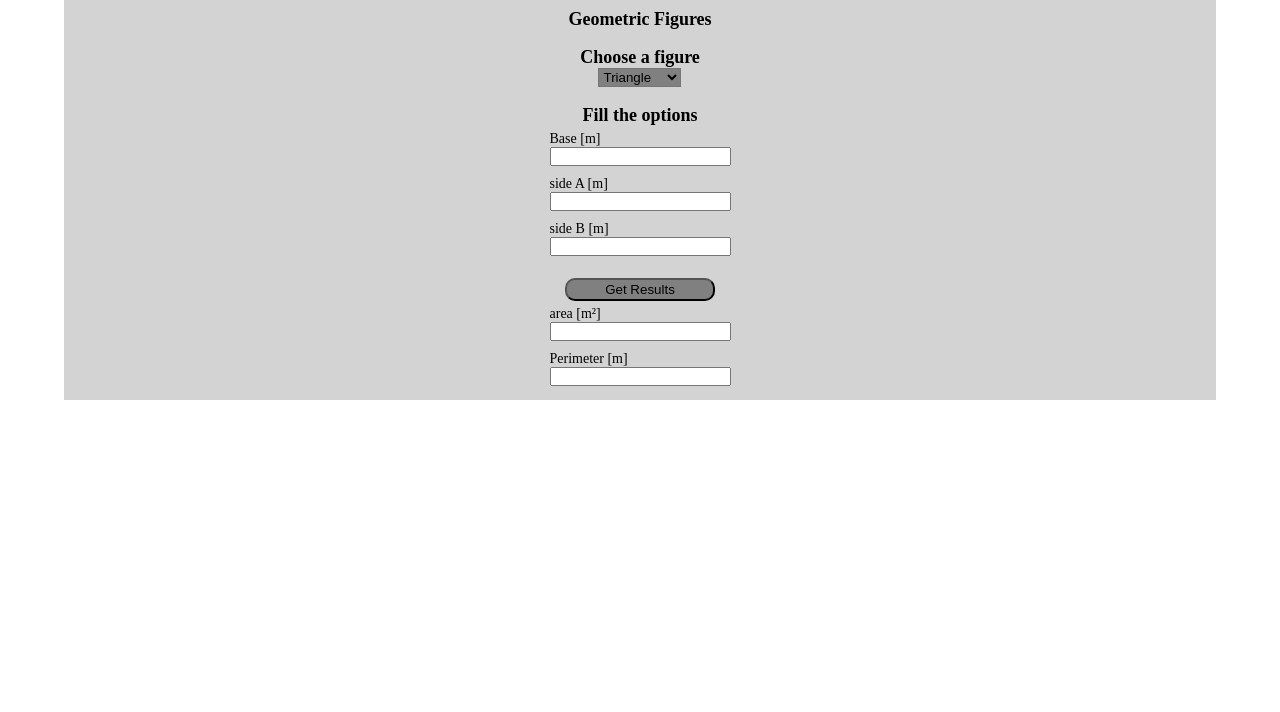
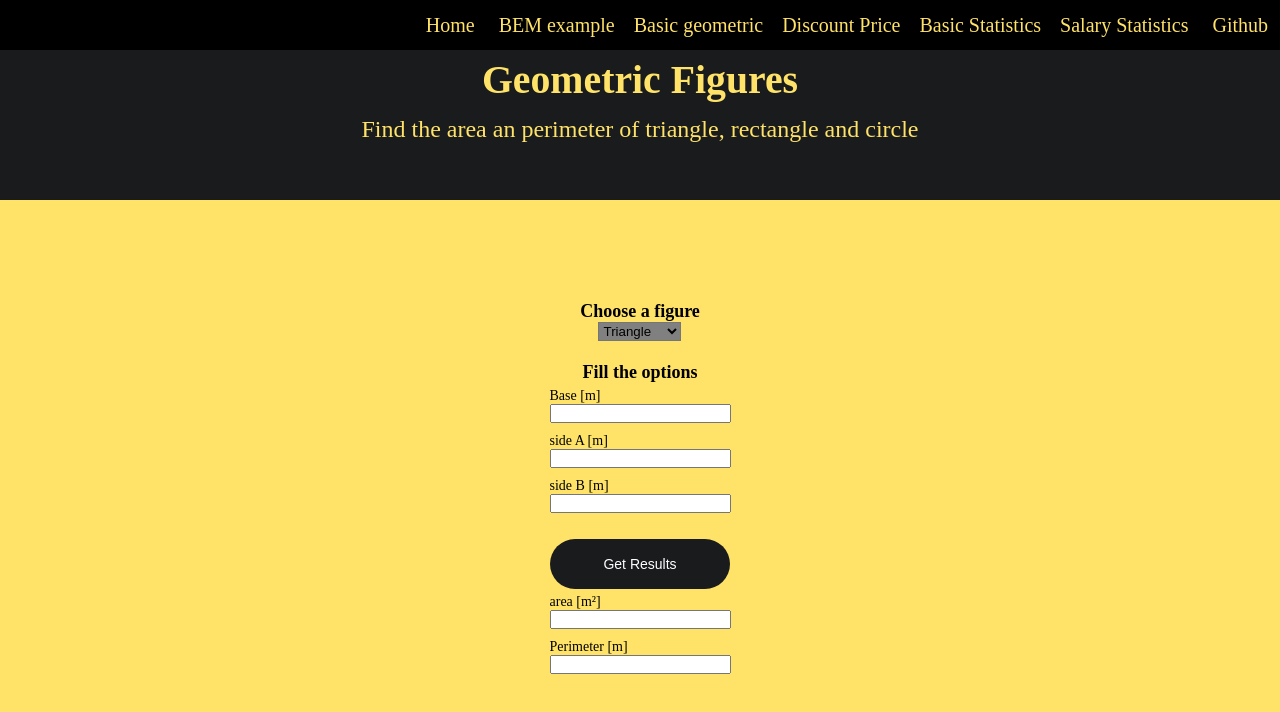
Before and after one commit to cristiancaer/js-practice-course, a plain HTML site: page geometric_figures/index.html in a window 1280 px wide. Drawn offline with Linux system fonts and the light colour scheme.

Commit message:
update gemetric_figures. add nav bar update styles

```diff
--- a/BEM/style.css
+++ b/BEM/style.css
@@ -63,26 +63,6 @@ html{
     text-decoration: none;
 }
 
-.button{
-    border: none;
-    min-width: 18rem;
-    height: 5rem;
-    padding: 0 3rem;
-    font-size: 1.4rem;
-    background-color: #403cc2;
-    color: white;
-    display: inline-flex;
-    border-radius: 10rem;
-    text-decoration: none;
-    justify-content: space-between;
-    align-items: center;
-    transition: .3s ease all;
-}
-
-.button:hover{
-    text-decoration: none;
-    background-color: #211c9a;
-}
 
 .button--absolute{
     position: absolute;
--- a/geometric_figures/index.html
+++ b/geometric_figures/index.html
@@ -5,12 +5,34 @@
     <meta name="viewport" content="width=device-width, initial-scale=1.0">
     <title>Geometric figures</title>
     <link rel="stylesheet" href="style.css">
+    <link rel="stylesheet" href="/styles/basic.css">
 </head>
 <body>
+    <header>
+        <nav class="nav">
+            <i class="nav__icon fa-solid fa-house"></i>
+            <a href="/BEM/index.html" class="nav__link">Home</a>
+            <div class="nav__workshops">
+                <a href="/BEM/index.html" class="nav__link">BEM example</a>
+                <a href="/geometric_figures/index.html" class="nav__link">Basic geometric</a>
+                <a href="/discunt_price/index.html" class="nav__link"> Discount Price</a>
+                <a href="/basic_statistics/index.html" class="nav__link">Basic Statistics</a>
+                <a href="/salary_statistics/index.html" class="nav__link">Salary Statistics</a>
+            </div>
+            <i class="nav__icon fa-brands fa-github"></i>
+            <a href="/BEM/index.html" class="nav__link">Github</a>
 
+        </nav>
+        <section class="header-info">
+            <article class="header-info__title-group">
+              <h1 class="header-info__title">Geometric Figures</h1>
+            </article>
+            <p class="header-info__desc"> Find the area an perimeter of triangle, rectangle and circle </p>
+        </section>
+        <div class="header__decoration"></div>
+    </header>
 
    <main class="container">
-        <H1 class="title">Geometric Figures</H1>
         <section class="select">
             <label for="figure-option" class="select__label">
                 <h2 class="select__title title">Choose a figure</h2>
--- a/geometric_figures/style.css
+++ b/geometric_figures/style.css
@@ -14,7 +14,7 @@ html{
     flex-direction: column;
     justify-content: space-around;
     align-items: center;
-    background: lightgray;
+    /* background: lightgray; */
     overflow: hidden;
 }
 
@@ -60,16 +60,3 @@ html{
     flex-flow: column;
     align-items: center;
 }
-
-.button{
-    width: 15rem;
-    border-radius: 1rem;
-    padding: 0.2rem;
-    background-color: gray;
-}
-.button:hover{
-    width: 16rem;
-    border-radius: 1rem;
-    padding: 0.2rem;
-    background-color: rgb(87, 86, 86);
-}
```
